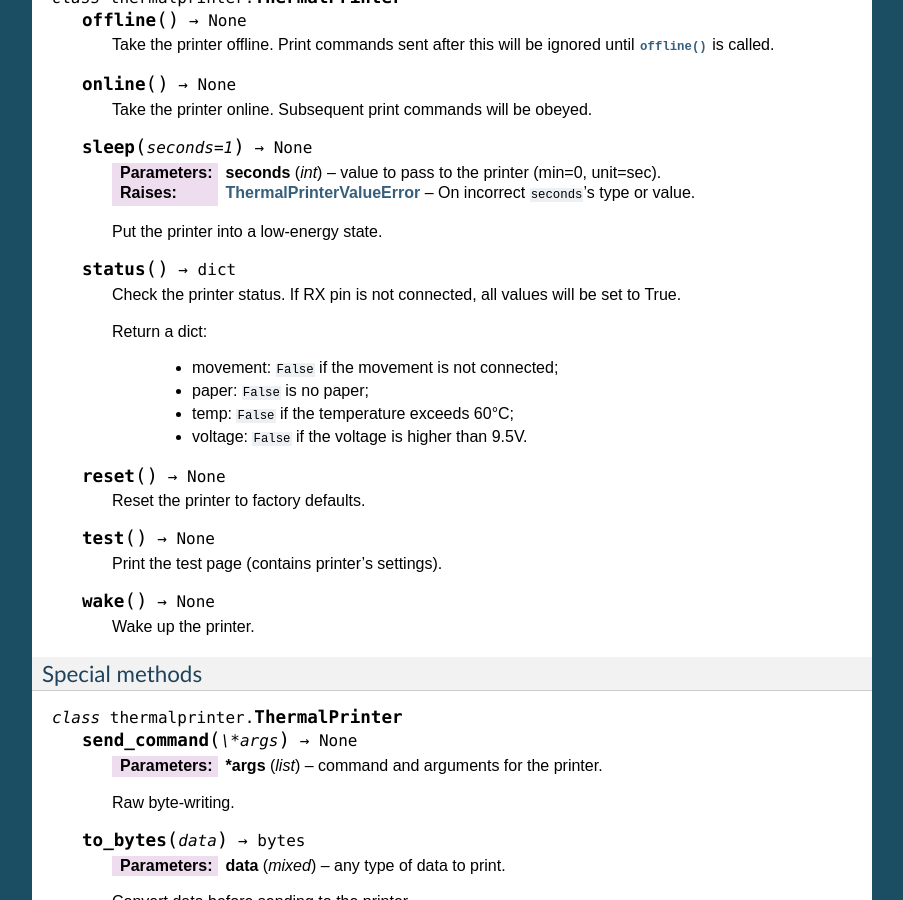
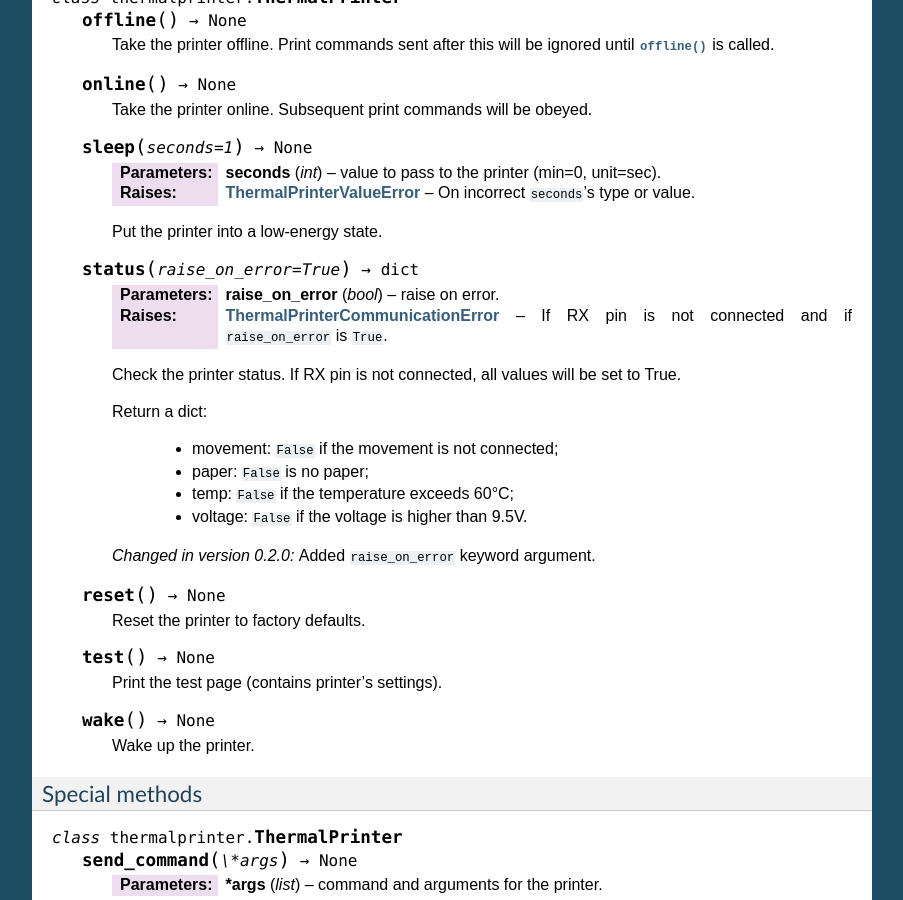
Before and after one commit to BoboTiG/thermalprinter, a Sphinx documentation site: the page built from docs/source/api.rst, in a window 1280 px wide and 900 px high, scrolled down 4554 px. Shown: the whole window, without its empty margins (198-1101 px from the left). Built offline with Sphinx 7.4.7, drawn with Linux system fonts in a browser that asks for light colours; some of the changed text lies outside the part shown.

Commit message:
Update status() function documentation

```diff
--- a/docs/source/api.rst
+++ b/docs/source/api.rst
@@ -315,10 +315,13 @@ Printer state
         Put the printer into a low-energy state.
 
 
-    .. method:: status() -> dict
+    .. method:: status(raise_on_error=True) -> dict
 
-        Check the printer status. If RX pin is not connected, all values
-        will be set to True.
+        :param bool raise_on_error: raise on error.
+        :exception ThermalPrinterCommunicationError: If RX pin is not connected and if ``raise_on_error`` is ``True``.
+
+        Check the printer status.
+        If RX pin is not connected, all values will be set to True.
 
         Return a dict:
 
@@ -326,6 +329,9 @@ Printer state
             - paper: ``False`` is no paper;
             - temp: ``False`` if the temperature exceeds 60°C;
             - voltage: ``False`` if the voltage is higher than 9.5V.
+
+        .. versionchanged:: 0.2.0
+           Added ``raise_on_error`` keyword argument.
 
 
     .. method:: reset() -> None
@@ -414,6 +420,10 @@ Exceptions
 .. exception:: ThermalPrinterAttributeError
 
     Exception that is raised when trying to assign something to a read-only attribute.
+
+.. exception:: ThermalPrinterCommunicationError
+
+    Exception that is raised on communication error with the printer.
 
 .. exception:: ThermalPrinterConstantError
 
```
Also changed, not shown: 1 other file.
